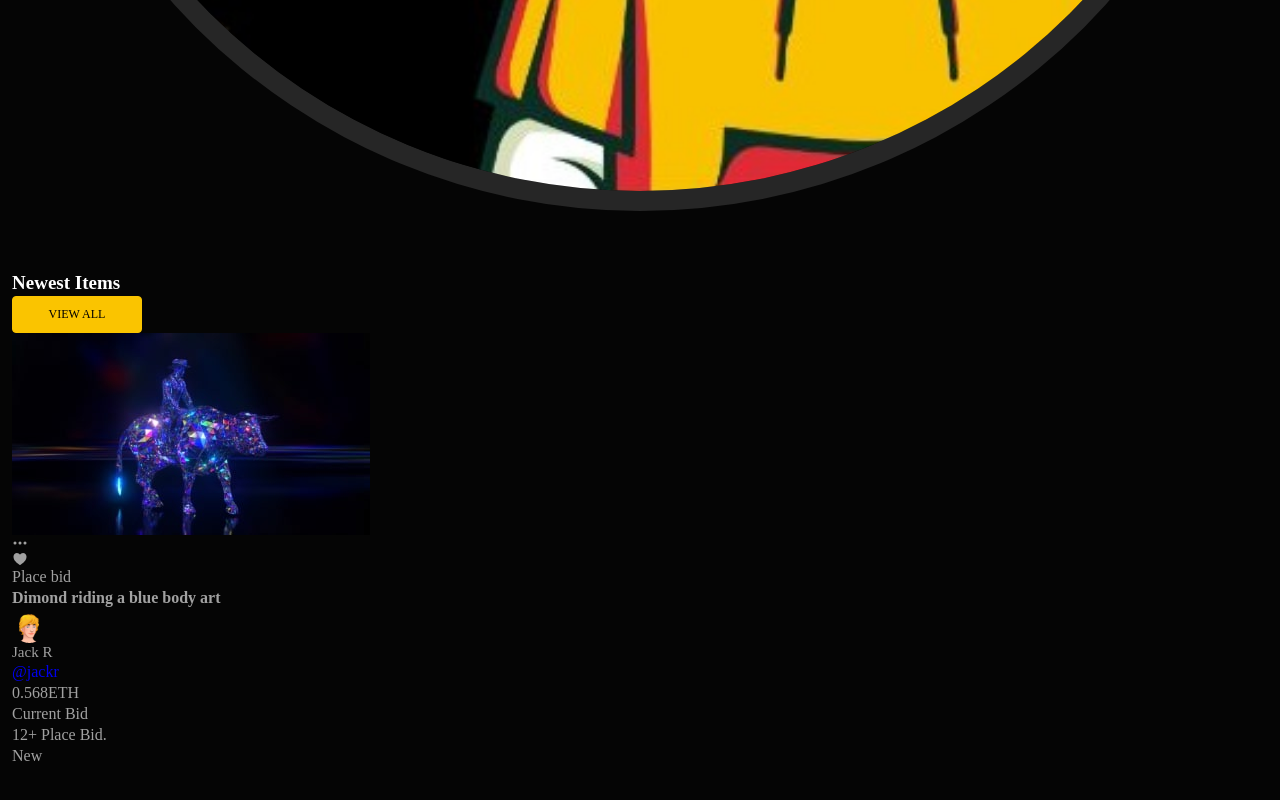
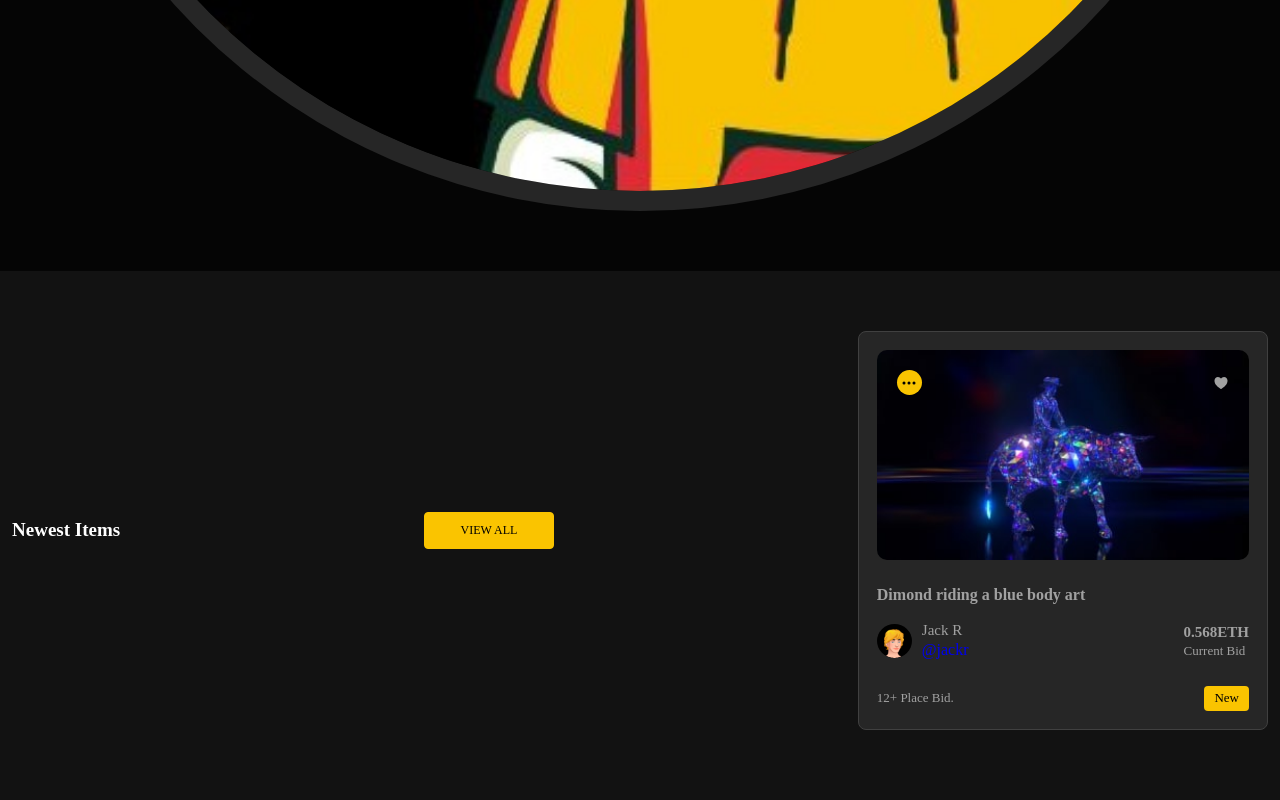
Before and after one commit to NwaguChima/NFT_Place, a plain HTML site: page index.html in a window 1280 px wide. Shown: the part 1367-2167 px from the top of the page. Before the commit the page ends 2133 px from the top, so only its background shows below. Drawn offline with nearby package versions, Linux system fonts and the light colour scheme.

Commit message:
styled new product section

```diff
--- a/assets/css/style.css
+++ b/assets/css/style.css
@@ -334,3 +334,201 @@ header .container {
   height: 100%;
   object-fit: cover;
 }
+
+/*-----------------------------------*\
+ * #New Product
+\*-----------------------------------*/
+
+.new-product {
+  background: var(--eerie-black-2);
+  padding: 60px 0;
+}
+
+.section-header-wrapper {
+  display: flex;
+  justify-content: space-between;
+  align-items: center;
+  gap: 20px;
+  margin-bottom: 40px;
+}
+
+.product-list {
+  display: grid;
+  grid-template-columns: 1fr;
+  gap: 25px;
+}
+
+.product-card {
+  background: var(--eerie-black-1);
+  padding: 18px;
+  border: 1px solid;
+  border: 1px solid var(--onyx-2);
+  border-radius: 8px;
+  -webkit-border-radius: 8px;
+  -moz-border-radius: 8px;
+  -ms-border-radius: 8px;
+  -o-border-radius: 8px;
+}
+
+.product-banner {
+  position: relative;
+  height: 210px;
+  overflow: hidden;
+  margin-bottom: 25px;
+  border-radius: 10px;
+  -webkit-border-radius: 10px;
+  -moz-border-radius: 10px;
+  -ms-border-radius: 10px;
+  -o-border-radius: 10px;
+}
+
+.product-banner img {
+  width: 100%;
+  height: 100%;
+  object-fit: cover;
+}
+
+.product-actions {
+  position: absolute;
+  top: 20px;
+  left: 20px;
+  right: 20px;
+  display: flex;
+  justify-content: space-between;
+  align-items: center;
+}
+
+.product-card-menu,
+.add-to-wishlist {
+  width: 25px;
+  height: 25px;
+  display: grid;
+  place-items: center;
+  border-radius: 50%;
+  -webkit-border-radius: 50%;
+  -moz-border-radius: 50%;
+  -ms-border-radius: 50%;
+  -o-border-radius: 50%;
+}
+
+.product-card-menu {
+  background: var(--golden-puppy);
+  color: var(--black);
+}
+
+.add-to-wishlist {
+  background: var(--eerie-black-1);
+  color: var(--white);
+}
+
+.add-to-wishlist.active {
+  color: var(--red-crayola);
+}
+
+.add-to-wishlist:is(:hover, :focus) {
+  --white: hsl(0, 0%, 80%);
+}
+
+.place-bit-btn {
+  background: var(--golden-puppy);
+  color: var(--black);
+  position: absolute;
+  top: 50%;
+  left: 50%;
+  transform: translate(-50%, 0);
+  -webkit-transform: translate(-50%, 0);
+  -moz-transform: translate(-50%, 0);
+  -ms-transform: translate(-50%, 0);
+  -o-transform: translate(-50%, 0);
+  font-size: var(--fs-7);
+  text-transform: capitalize;
+  padding: 8px 16px;
+  border-radius: 4px;
+  -webkit-border-radius: 4px;
+  -moz-border-radius: 4px;
+  -ms-border-radius: 4px;
+  -o-border-radius: 4px;
+  opacity: 0;
+  transition: var(--transition);
+  -webkit-transition: var(--transition);
+  -moz-transition: var(--transition);
+  -ms-transition: var(--transition);
+  -o-transition: var(--transition);
+}
+
+.product-card:is(:hover, :focus) .place-bit-btn,
+.place-bit-btn:focus {
+  transform: translate(-50%, -50%);
+  -webkit-transform: translate(-50%, -50%);
+  -moz-transform: translate(-50%, -50%);
+  -ms-transform: translate(-50%, -50%);
+  -o-transform: translate(-50%, -50%);
+
+  opacity: 1;
+}
+
+.product-title {
+  margin-bottom: 15px;
+}
+
+.product-card:is(:hover, :focus) .product-title {
+  color: var(--red-crayola);
+}
+
+.product-meta {
+  display: flex;
+  justify-content: space-between;
+  align-items: center;
+  margin-bottom: 25px;
+}
+
+.product-author {
+  display: flex;
+  justify-content: flex-start;
+  align-items: center;
+  gap: 10px;
+}
+
+.author-img {
+  background: var(--black);
+  border-radius: 50%;
+  -webkit-border-radius: 50%;
+  -moz-border-radius: 50%;
+  -ms-border-radius: 50%;
+  -o-border-radius: 50%;
+
+  overflow: hidden;
+}
+
+.product-price .label,
+.product-username {
+  color: inherit;
+  font-size: var(--fs-8);
+}
+
+.author-username:is(:hover, :focus) {
+  color: var(--golden-puppy);
+}
+
+.product-price data {
+  font-size: var(--fs-6);
+  font-weight: var(--fw-700);
+}
+
+.product-footer {
+  display: flex;
+  justify-content: space-between;
+  align-items: center;
+  font-size: var(--fs-8);
+}
+
+.tag {
+  background-color: var(--golden-puppy);
+  color: var(--black);
+  padding: 4px 10px;
+  border-radius: 4px;
+  -webkit-border-radius: 4px;
+  -moz-border-radius: 4px;
+  -ms-border-radius: 4px;
+  -o-border-radius: 4px;
+}
```
Also changed, not shown: index.html (+1 -0 lines).
